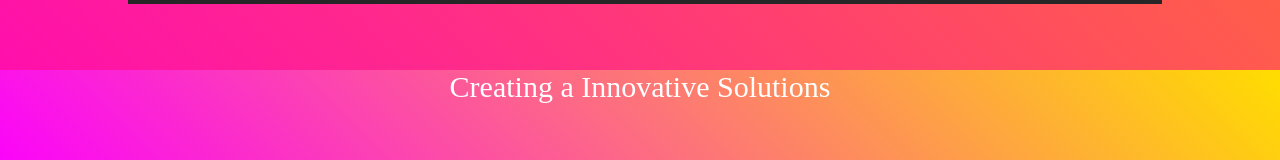
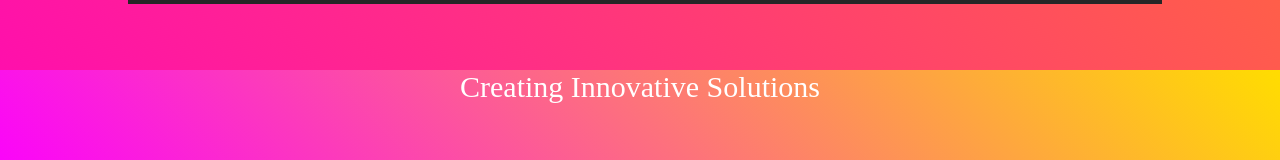
Before and after one commit to Harry2k21/prework-study-guide, a plain HTML site: page index.html in a window 1280 px wide. Shown: the part 997-1157 px from the top of the page. Drawn offline with Linux system fonts and the light colour scheme.

Commit message:
Update index.html

```diff
--- a/index.html
+++ b/index.html
@@ -119,7 +119,7 @@ Git push origin feature/branch-name
     <br>
 
 <footer>
-    <p>Creating a Innovative Solutions</p>
+    <p>Creating Innovative Solutions</p>
 </footer>
 
 <script src="script.js"></script>
```
